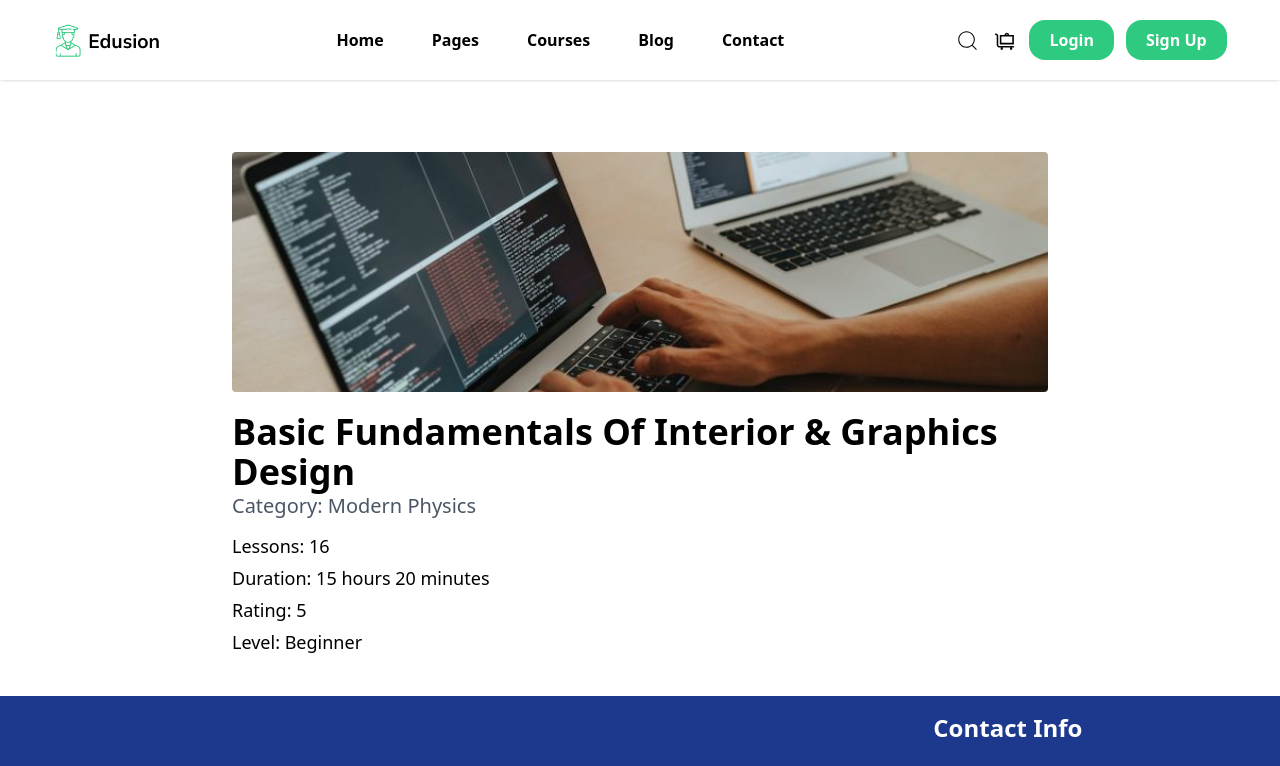
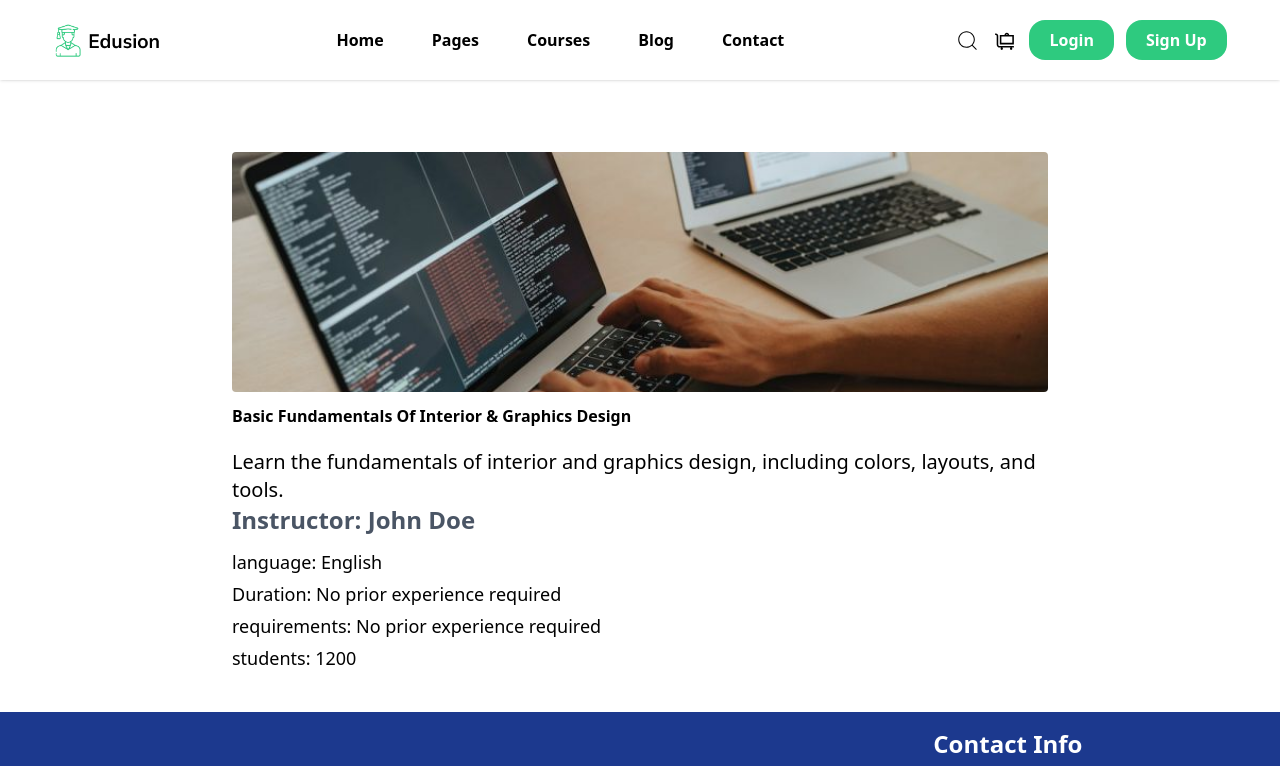
Before and after one commit to sajibdas126/nextjs-LMSproject, a Next.js app: page /courses/course_101 in a window 1280 px wide. Shown: the top 766 px of the page. Built offline with nearby package versions, Linux system fonts and the light colour scheme.

Commit message:
feat: implement dynamic routing for CourseDetails page

```diff
--- a/public/data/courses.json
+++ b/public/data/courses.json
@@ -7,7 +7,12 @@
     "lessons": 16,
     "duration": "15 hours 20 minutes",
     "rating": 5.0,
-    "level": "Beginner"
+    "level": "Beginner",
+    "description": "Learn the fundamentals of interior and graphics design, including colors, layouts, and tools.",
+    "instructor": "John Doe",
+    "language": "English",
+    "requirements": "No prior experience required",
+    "students": 1200
   },
   {
     "id": "course_102",
@@ -17,7 +22,12 @@
     "lessons": 40,
     "duration": "40 hours",
     "rating": 4.8,
-    "level": "Intermediate"
+    "level": "Intermediate",
+    "description": "Become a full-stack web developer by learning MongoDB, Express, React, and Node.js.",
+    "instructor": "Jane Smith",
+    "language": "English",
+    "requirements": "Basic JavaScript knowledge",
+    "students": 2500
   },
   {
     "id": "course_103",
@@ -27,7 +37,12 @@
     "lessons": 25,
     "duration": "25 hours",
     "rating": 4.7,
-    "level": "Beginner"
+    "level": "Beginner",
+    "description": "Master JavaScript from basics to advanced topics with real-world projects.",
+    "instructor": "Alice Brown",
+    "language": "English",
+    "requirements": "No prior programming experience needed",
+    "students": 3000
   },
   {
     "id": "course_104",
@@ -37,7 +52,12 @@
     "lessons": 18,
     "duration": "18 hours",
     "rating": 4.6,
-    "level": "Beginner"
+    "level": "Beginner",
+    "description": "Learn the principles of UI/UX design and create user-friendly interfaces.",
+    "instructor": "Mark Wilson",
+    "language": "English",
+    "requirements": "Basic computer knowledge",
+    "students": 1800
   },
   {
     "id": "course_105",
@@ -47,7 +67,12 @@
     "lessons": 45,
     "duration": "45 hours",
     "rating": 4.9,
-    "level": "Intermediate"
+    "level": "Intermediate",
+    "description": "Learn Python programming and data science techniques for real-world datasets.",
+    "instructor": "Laura Green",
+    "language": "English",
+    "requirements": "Basic Python knowledge",
+    "students": 2200
   },
   {
     "id": "course_106",
@@ -57,7 +82,12 @@
     "lessons": 20,
     "duration": "20 hours",
     "rating": 4.5,
-    "level": "Beginner"
+    "level": "Beginner",
+    "description": "Learn social media marketing, SEO, and email campaigns to grow businesses.",
+    "instructor": "David Lee",
+    "language": "English",
+    "requirements": "No prior experience needed",
+    "students": 1500
   },
   {
     "id": "course_107",
@@ -67,7 +97,12 @@
     "lessons": 12,
     "duration": "12 hours",
     "rating": 4.9,
-    "level": "Beginner"
+    "level": "Beginner",
+    "description": "An introductory course to the principles of quantum mechanics.",
+    "instructor": "Prof. Richard Feynman",
+    "language": "English",
+    "requirements": "Basic physics knowledge",
+    "students": 900
   },
   {
     "id": "course_108",
@@ -77,7 +112,12 @@
     "lessons": 30,
     "duration": "30 hours",
     "rating": 4.8,
-    "level": "Advanced"
+    "level": "Advanced",
+    "description": "Deep dive into React hooks, context API, and advanced component patterns.",
+    "instructor": "Sophia Turner",
+    "language": "English",
+    "requirements": "Basic React knowledge",
+    "students": 1700
   },
   {
     "id": "course_109",
@@ -87,7 +127,12 @@
     "lessons": 35,
     "duration": "35 hours",
     "rating": 4.7,
-    "level": "Beginner"
+    "level": "Beginner",
+    "description": "Learn Python programming with hands-on exercises and projects.",
+    "instructor": "James King",
+    "language": "English",
+    "requirements": "No prior programming experience needed",
+    "students": 2800
   },
   {
     "id": "course_110",
@@ -97,7 +142,12 @@
     "lessons": 22,
     "duration": "22 hours",
     "rating": 4.6,
-    "level": "Intermediate"
+    "level": "Intermediate",
+    "description": "Master advanced Photoshop tools and techniques for creative projects.",
+    "instructor": "Emily Davis",
+    "language": "English",
+    "requirements": "Basic Photoshop knowledge",
+    "students": 1400
   },
   {
     "id": "course_111",
@@ -107,7 +157,12 @@
     "lessons": 28,
     "duration": "28 hours",
     "rating": 4.9,
-    "level": "Intermediate"
+    "level": "Intermediate",
+    "description": "Learn machine learning algorithms and how to apply them in Python.",
+    "instructor": "Michael Scott",
+    "language": "English",
+    "requirements": "Python programming knowledge",
+    "students": 2100
   },
   {
     "id": "course_112",
@@ -117,7 +172,12 @@
     "lessons": 18,
     "duration": "18 hours",
     "rating": 4.5,
-    "level": "Beginner"
+    "level": "Beginner",
+    "description": "Optimize websites and use social media for marketing campaigns.",
+    "instructor": "Olivia Martinez",
+    "language": "English",
+    "requirements": "No prior experience required",
+    "students": 1300
   },
   {
     "id": "course_113",
@@ -127,7 +187,12 @@
     "lessons": 14,
     "duration": "14 hours",
     "rating": 4.8,
-    "level": "Intermediate"
+    "level": "Intermediate",
+    "description": "Understand the basics of Einstein's theory of relativity in simple terms.",
+    "instructor": "Albert Newton",
+    "language": "English",
+    "requirements": "Basic physics knowledge",
+    "students": 950
   },
   {
     "id": "course_114",
@@ -137,7 +202,12 @@
     "lessons": 20,
     "duration": "20 hours",
     "rating": 4.7,
-    "level": "Beginner"
+    "level": "Beginner",
+    "description": "Learn Next.js fundamentals to build fast and SEO-friendly React applications.",
+    "instructor": "Liam Johnson",
+    "language": "English",
+    "requirements": "Basic React knowledge",
+    "students": 2000
   },
   {
     "id": "course_115",
@@ -147,7 +217,12 @@
     "lessons": 30,
     "duration": "30 hours",
     "rating": 4.6,
-    "level": "Intermediate"
+    "level": "Intermediate",
+    "description": "Learn C++ programming from basics to object-oriented concepts.",
+    "instructor": "Sophia White",
+    "language": "English",
+    "requirements": "Basic programming knowledge",
+    "students": 1600
   },
   {
     "id": "course_116",
@@ -157,7 +232,12 @@
     "lessons": 16,
     "duration": "16 hours",
     "rating": 4.7,
-    "level": "Beginner"
+    "level": "Beginner",
+    "description": "Learn UI/UX design using Figma with practical exercises.",
+    "instructor": "Ethan Harris",
+    "language": "English",
+    "requirements": "No prior design experience needed",
+    "students": 1100
   },
   {
     "id": "course_117",
@@ -167,7 +247,12 @@
     "lessons": 12,
     "duration": "12 hours",
     "rating": 4.8,
-    "level": "Beginner"
+    "level": "Beginner",
+    "description": "Learn to visualize data effectively using Tableau dashboards.",
+    "instructor": "Mia Clark",
+    "language": "English",
+    "requirements": "Basic Excel or data knowledge",
+    "students": 1250
   },
   {
     "id": "course_118",
@@ -177,7 +262,12 @@
     "lessons": 10,
     "duration": "10 hours",
     "rating": 4.5,
-    "level": "Beginner"
+    "level": "Beginner",
+    "description": "Learn to create effective email marketing campaigns.",
+    "instructor": "Noah Walker",
+    "language": "English",
+    "requirements": "No prior marketing experience required",
+    "students": 1000
   },
   {
     "id": "course_119",
@@ -187,7 +277,12 @@
     "lessons": 15,
     "duration": "15 hours",
     "rating": 4.8,
-    "level": "Intermediate"
+    "level": "Intermediate",
+    "description": "Understand the principles of nuclear physics and its applications.",
+    "instructor": "Isaac Newton",
+    "language": "English",
+    "requirements": "Basic physics knowledge",
+    "students": 900
   },
   {
     "id": "course_120",
@@ -197,6 +292,11 @@
     "lessons": 25,
     "duration": "25 hours",
     "rating": 4.7,
-    "level": "Beginner"
+    "level": "Beginner",
+    "description": "Learn the foundational web development skills: HTML, CSS, and JavaScript.",
+    "instructor": "Emma Thompson",
+    "language": "English",
+    "requirements": "No prior experience required",
+    "students": 2300
   }
 ]
--- a/src/app/blog/page.jsx
+++ b/src/app/blog/page.jsx
@@ -1,34 +1,47 @@
-import Button from '@/components/Button'
-import Link from 'next/link'
-import React from 'react'
 
-const blog = () => {
-  const blogs =[{
-    id:1,
-    title:"Blog 1",
-    description:"Blog 1 description"
-  },
-{
-    id:2,
-    title:"Blog 2",
-    description:"Blog 2 description"
-  }]
+"use client";
+import { useParams } from "next/navigation";
+import React, { useEffect, useState } from "react";
+
+const Page = () => {
+  const params = useParams();
+  const id = params?.CourseDetails;
+
+  const [course, setCourse] = useState(null);
+  const [loading, setLoading] = useState(true);
+
+  useEffect(() => {
+    if (!id) return;
+
+    fetch("/data/courses.json")
+      .then((res) => res.json())
+      .then((data) => {
+        const found = data.find((item) => item.id === id);
+        setCourse(found);
+        setLoading(false);
+      })
+      .catch((err) => {
+        console.error(err);
+        setLoading(false);
+      });
+  }, [id]);
+
+  if (loading)
+    return <p className="p-10 text-xl text-center">Loading Blog...</p>;
+
+  if (!course)
+    return (
+      <p className="p-10 text-xl text-center text-red-500">
+        Course Not Found
+      </p>
+    );
 
   return (
-    <div>
+    <div className="p-10">
+      <h1 className="text-3xl font-bold">{course.title}</h1>
+      <p className="mt-3">{course.description}</p>
+    </div>
+  );
+};
 
-      <ul>
-        {blogs.map(blog =>
-        <li key={blog.id} >
-         <Link href={`/blog/${blog.id}`}> {blog.title}</Link>
-          </li>)}
-      </ul>
-
-       <Button></Button>
-
-    </div>
-
-  )
-}
-
-export default blog
+export default Page;
--- a/src/app/contact/page.jsx
+++ b/src/app/contact/page.jsx
@@ -1,9 +1,7 @@
-import React from 'react'
+import React from "react";
 
-const page = () => {
-  return (
-    <div>contact</div>
-  )
-}
+const Page = () => {
+  return <div>Contact</div>;
+};
 
-export default page
+export default Page;
--- a/src/app/courses/[CourseDetails]/page.jsx
+++ b/src/app/courses/[CourseDetails]/page.jsx
@@ -28,14 +28,15 @@ export default function CourseDetails() {
         alt={course.title}
         className="w-full h-60 object-cover rounded"
       />
-      <h1 className="text-4xl font-bold mt-5">{course.title}</h1>
-      <p className="text-gray-600 text-xl">Category: {course.category}</p>
+       <h2 className="font-semibold mt-3">{course.title}</h2>
+      <h1 className="text-xl  mt-5">{course.description}</h1>
+      <p className="text-gray-600 font-bold text-2xl">Instructor: {course.instructor}</p>
 
       <div className="mt-3 space-y-1 text-lg">
-        <p>Lessons: {course.lessons}</p>
-        <p>Duration: {course.duration}</p>
-        <p>Rating: {course.rating}</p>
-        <p>Level: {course.level}</p>
+        <p>language: {course.language}</p>
+        <p>Duration: {course.requirements}</p>
+        <p>requirements: {course.requirements}</p>
+        <p>students: {course.students}</p>
       </div>
     </div>
   );
```
